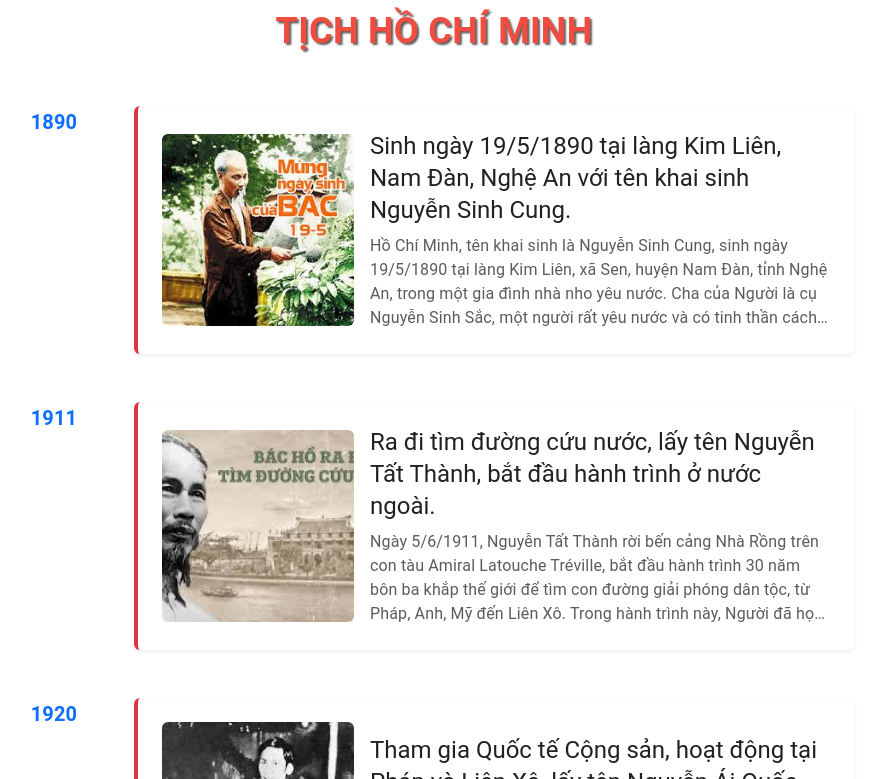
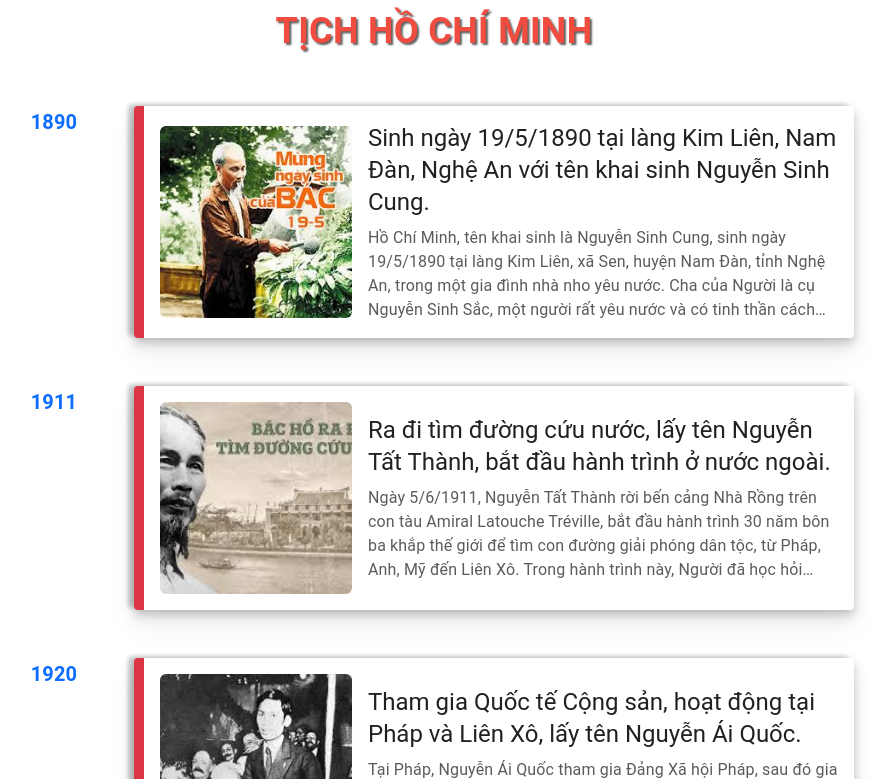
Before and after one commit to hieuvolaptrinh/135-Nam-Ngay-Sinh-Chu-Tich-Ho-Chi-Minh, a React (Vite) app: page / in a window 1280 px wide. Shown: the part 2881-3660 px from the top of the page, without its empty margins (46-937 px from the left). Built offline with nearby package versions, Linux system fonts and the light colour scheme.

Commit message:
timline sahow

```diff
--- a/src/components/BackgroundMusic/BackgroundMusic.jsx
+++ b/src/components/BackgroundMusic/BackgroundMusic.jsx
@@ -34,7 +34,6 @@ const PlayOverlay = styled(Box)(() => ({
     backgroundColor: "rgba(255, 255, 255, 1)",
   },
 }));
-
 const BackgroundMusic = () => {
   const [isPlaying, setIsPlaying] = useState(false);
   const [isMuted, setIsMuted] = useState(true);
@@ -47,6 +46,7 @@ const BackgroundMusic = () => {
     // Khởi tạo audio element
     const audio = new Audio();
     audio.src = "/nhacNen.mp3";
+    // audio.src = "/50-nam-giai-phong-135-nam-ngay-sinh-bac-ho/nhacNen.mp3"; // sửa chỗ này để ko lỗi deploy
     audio.volume = 0.3;
     audio.loop = true;
     audio.preload = "auto";
@@ -129,9 +129,25 @@ const BackgroundMusic = () => {
     }
   };
 
+  // Expose method to start background music
+  const startBackgroundMusic = () => {
+    if (audioRef.current) {
+      const savedMuted = localStorage.getItem("musicMuted");
+      if (savedMuted === "false") {
+        audioRef.current.muted = false;
+        setIsMuted(false);
+        audioRef.current.play().catch((error) => {
+          console.log("Error resuming background music:", error);
+          setShowPlayButton(true);
+        });
+      }
+    }
+  };
+
   // Add method to window object for external access
   useEffect(() => {
     window.pauseBackgroundMusic = pauseBackgroundMusic;
+    window.startBackgroundMusic = startBackgroundMusic;
 
     // Thêm event listener cho sự kiện visibilitychange để dừng/phát nhạc khi chuyển tab
     const handleVisibilityChange = () => {
@@ -165,6 +181,7 @@ const BackgroundMusic = () => {
 
     return () => {
       delete window.pauseBackgroundMusic;
+      delete window.startBackgroundMusic;
       document.removeEventListener("click", handleUserInteraction);
       document.removeEventListener("touchstart", handleUserInteraction);
       document.removeEventListener("visibilitychange", handleVisibilityChange);
--- a/src/components/Home/HoChiMinhTimeLine.jsx
+++ b/src/components/Home/HoChiMinhTimeLine.jsx
@@ -69,10 +69,24 @@ const HoChiMinhTimeline = () => {
               }}
             >
               <motion.div
-                className="border-start border-danger border-4 p-3 p-md-4 bg-white rounded shadow-sm"
+                style={{
+                  borderLeft: "10px solid #dc3545",
+                  padding: "1rem",
+                  backgroundColor: "#ffffff",
+                  borderRadius: "0.25rem",
+                  boxShadow:
+                    "-6px -2px 4px rgba(0, 0, 0, 0.2), " +
+                    "0px 4px 8px rgba(0, 0, 0, 0.15), " +
+                    "0px 8px 16px rgba(0, 0, 0, 0.1), " +
+                    "0px 16px 32px rgba(0, 0, 0, 0.05)",
+                }}
                 whileHover={{
                   scale: 1.02,
-                  boxShadow: "0 4px 16px rgba(0, 0, 0, 0.2)",
+                  boxShadow:
+                    "0px 2px 6px rgba(0, 0, 0, 0.25), " +
+                    "0px 6px 12px rgba(0, 0, 0, 0.2), " +
+                    "0px 12px 24px rgba(0, 0, 0, 0.15), " +
+                    "0px 24px 48px rgba(0, 0, 0, 0.1)",
                 }}
                 transition={{ duration: 0.3 }}
               >
--- a/src/pages/QuizHistory.jsx
+++ b/src/pages/QuizHistory.jsx
@@ -137,6 +137,50 @@ const QuizHistory = () => {
   const [userAnswers, setUserAnswers] = useState([]);
   const [quizStarted, setQuizStarted] = useState(false);
   const quizAudioRef = useRef(null);
+  const previousMusicState = useRef(null);
+
+  useEffect(() => {
+    // Lưu trạng thái nhạc nền trước khi vào quiz
+    if (window.pauseBackgroundMusic) {
+      previousMusicState.current = localStorage.getItem("musicMuted");
+      // Dừng nhạc nền khi vào trang quiz
+      window.pauseBackgroundMusic();
+    }
+
+    // Khởi tạo audio cho quiz
+    const quizAudio = new Audio();
+    quizAudio.src = "./quizMute.mp3";
+    quizAudio.volume = 1;
+    quizAudio.loop = true;
+    quizAudioRef.current = quizAudio;
+
+    // Thêm event listener để tắt nhạc nền khi bật nhạc quiz
+    const handleQuizAudioPlay = () => {
+      if (window.pauseBackgroundMusic) {
+        window.pauseBackgroundMusic();
+      }
+    };
+
+    quizAudio.addEventListener("play", handleQuizAudioPlay);
+
+    return () => {
+      if (quizAudioRef.current) {
+        quizAudioRef.current.pause();
+        quizAudioRef.current.removeEventListener("play", handleQuizAudioPlay);
+        quizAudioRef.current = null;
+      }
+      // Khôi phục trạng thái nhạc nền khi rời khỏi quiz
+      if (previousMusicState.current !== null) {
+        localStorage.setItem("musicMuted", previousMusicState.current);
+        // Thêm một chút delay để đảm bảo component BackgroundMusic đã được mount lại
+        setTimeout(() => {
+          if (window.startBackgroundMusic) {
+            window.startBackgroundMusic();
+          }
+        }, 100);
+      }
+    };
+  }, []);
 
   useEffect(() => {
     let timer;
@@ -149,27 +193,6 @@ const QuizHistory = () => {
     }
     return () => clearInterval(timer);
   }, [timeLeft, timerActive]);
-
-  useEffect(() => {
-    // Dừng nhạc nền khi vào trang quiz
-    if (window.pauseBackgroundMusic) {
-      window.pauseBackgroundMusic();
-    }
-
-    // Khởi tạo audio cho quiz
-    const quizAudio = new Audio();
-    quizAudio.src = "./quizMute.mp3";
-    quizAudio.volume = 1;
-    quizAudio.loop = true;
-    quizAudioRef.current = quizAudio;
-
-    return () => {
-      if (quizAudioRef.current) {
-        quizAudioRef.current.pause();
-        quizAudioRef.current = null;
-      }
-    };
-  }, []);
 
   const handleAnswerSelect = (event) => {
     setSelectedAnswer(parseInt(event.target.value));
```
